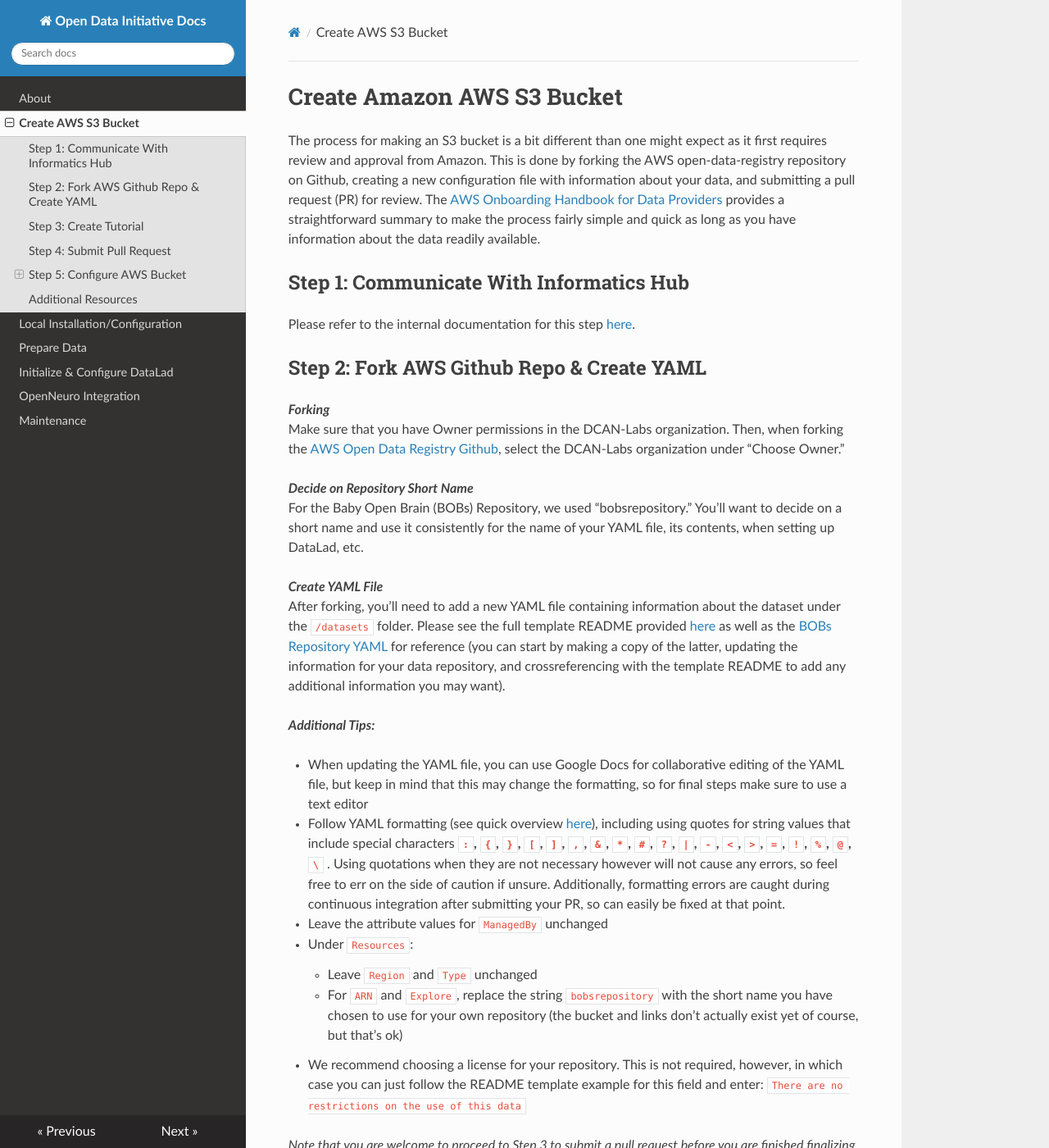
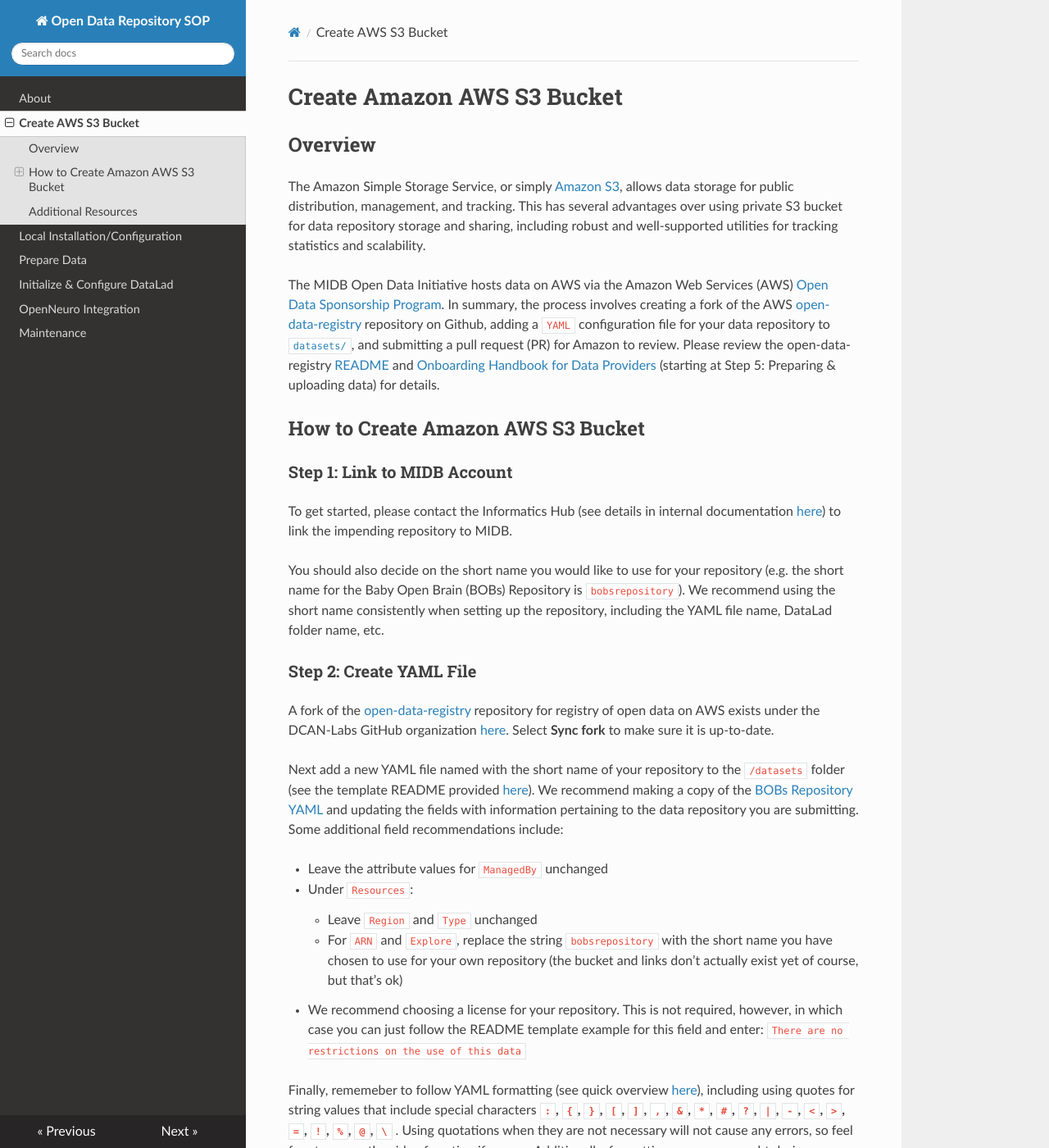
Before and after one commit to DCAN-Labs/opendatainit-docs, an MkDocs documentation site: the page built from docs/aws.md, in a window 1280 px wide and 1400 px high. Shown: the whole window at 82% size. Built offline with MkDocs 1.6.1, drawn with Linux system fonts in a browser that asks for light colours; nearby versions of some CDN libraries; some of the changed text lies outside the part shown.

Commit message:
final main chunks of documentation added

```diff
--- a/docs/aws.md
+++ b/docs/aws.md
@@ -1,47 +1,46 @@
 # Create Amazon AWS S3 Bucket
 
-The process for making an S3 bucket is a bit different than one might expect as it first requires review and approval from Amazon. This is done by forking the AWS open-data-registry repository on Github, creating a new configuration file with information about your data, and submitting a pull request (PR) for review. The [AWS Onboarding Handbook for Data Providers](https://assets.opendata.aws/aws-onboarding-handbook-for-data-providers-en-US.pdf) provides a straightforward summary to make the process fairly simple and quick as long as you have information about the data readily available.
+## Overview
+The Amazon Simple Storage Service, or simply [Amazon S3](https://aws.amazon.com/s3/), allows data storage for public distribution, management, and tracking. This has several advantages over using private S3 bucket for data repository storage and sharing, including robust and well-supported utilities for tracking statistics and scalability.
 
-## Step 1: Communicate With Informatics Hub
-Please refer to the internal documentation for this step [here](https://docs.google.com/document/d/1qEC6YwhW-kik2z1EZAlhhUgNSrgH9XlweW-avR00Yls/edit?usp=sharing).
+The MIDB Open Data Initiative hosts data on AWS via the Amazon Web Services (AWS) [Open Data Sponsorship Program](https://aws.amazon.com/opendata/open-data-sponsorship-program/). In summary, the process involves creating a fork of the AWS [open-data-registry](https://github.com/awslabs/open-data-registry) repository on Github, adding a `YAML` configuration file for your data repository to [`datasets/`](https://github.com/awslabs/open-data-registry/tree/main/datasets), and submitting a pull request (PR) for Amazon to review. Please review the open-data-registry [README](https://github.com/DCAN-Labs/open-data-registry?tab=readme-ov-file#registry-of-open-data-on-aws) and [Onboarding Handbook for Data Providers](https://assets.opendata.aws/aws-onboarding-handbook-for-data-providers-en-US.pdf) (starting at Step 5: Preparing & uploading data) for details.
 
-## Step 2: Fork AWS Github Repo & Create YAML
-***Forking***
-Make sure that you have Owner permissions in the DCAN-Labs organization. Then, when forking the [AWS Open Data Registry Github](https://github.com/awslabs/open-data-registry?tab=readme-ov-file), select the DCAN-Labs organization under “Choose Owner.”
+## How to Create Amazon AWS S3 Bucket
+### Step 1: Link to MIDB Account
+To get started, please contact the Informatics Hub (see details in internal documentation [here](https://docs.google.com/document/d/1qEC6YwhW-kik2z1EZAlhhUgNSrgH9XlweW-avR00Yls/edit?usp=sharing)) to link the impending repository to MIDB.
 
-***Decide on Repository Short Name***
-For the Baby Open Brain (BOBs) Repository, we used “bobsrepository.” You’ll want to decide on a short name and use it consistently for the name of your YAML file, its contents, when setting up DataLad, etc.
+You should also decide on the short name you would like to use for your repository (e.g. the short name for the Baby Open Brain (BOBs) Repository is `bobsrepository`). We recommend using the short name consistently when setting up the repository, including the YAML file name, DataLad folder name, etc.
 
-***Create YAML File***
-After forking, you’ll need to add a new YAML file containing information about the dataset under the `/datasets` folder. Please see the full template README provided [here](https://github.com/awslabs/open-data-registry?tab=readme-ov-file#how-are-datasets-added-to-the-registry) as well as the [BOBs Repository YAML](https://github.com/LuciMoore/open-data-registry/blob/main/datasets/bobsrepository.yaml) for reference (you can start by making a copy of the latter, updating the information for your data repository, and crossreferencing with the template README to add any additional information you may want).
+### Step 2: Create YAML File
+A fork of the [open-data-registry](https://github.com/awslabs/open-data-registry) repository for registry of open data on AWS exists under the DCAN-Labs GitHub organization [here](https://github.com/DCAN-Labs/open-data-registry). Select **Sync fork** to make sure it is up-to-date.
 
-***Additional Tips:***
+Next add a new YAML file named with the short name of your repository to the `/datasets` folder (see the template README provided [here](https://github.com/awslabs/open-data-registry?tab=readme-ov-file#how-are-datasets-added-to-the-registry)). We recommend making a copy of the [BOBs Repository YAML](https://github.com/LuciMoore/open-data-registry/blob/main/datasets/bobsrepository.yaml) and updating the fields with information pertaining to the data repository you are submitting. Some additional field recommendations include:
 
-* When updating the YAML file, you can use Google Docs for collaborative editing of the YAML file, but keep in mind that this may change the formatting, so for final steps make sure to use a text editor
-* Follow YAML formatting (see quick overview [here](https://stackoverflow.com/a/22235064)), including using quotes for string values that include special characters  **`:`, `{`, `}`, `[`, `]`, `,`, `&`, `*`, `#`, `?`, `|`, `-`, `<`, `>`, `=`, `!`, `%`, `@`, `\`** . Using quotations when they are not necessary however will not cause any errors, so feel free to err on the side of caution if unsure. Additionally, formatting errors are caught during continuous integration after submitting your PR, so can easily be fixed at that point.
 * Leave the attribute values for `ManagedBy` unchanged
 * Under `Resources`:
     * Leave `Region` and `Type` unchanged
     * For `ARN` and `Explore`, replace the string `bobsrepository` with the short name you have chosen to use for your own repository (the bucket and links don’t actually exist yet of course, but that’s ok)
 * We recommend choosing a license for your repository. This is not required, however, in which case you can just follow the README template example for this field and enter: `There are no restrictions on the use of this data`
 
+Finally, rememeber to follow YAML formatting (see quick overview [here](https://stackoverflow.com/a/22235064)), including using quotes for string values that include special characters  **`:`, `{`, `}`, `[`, `]`, `,`, `&`, `*`, `#`, `?`, `|`, `-`, `<`, `>`, `=`, `!`, `%`, `@`, `\`** . Using quotations when they are not necessary will not cause any errors, so feel free to err on the side of caution if unsure. Additionally, formatting errors are caught during continuous integration after submitting your PR, so can easily be fixed at that point.
+
 *Note that you are welcome to proceed to Step 3 to submit a pull request before you are finished finalizing the YAML file. Just make sure to keep the PR in draft mode until ready for review.*
 
-## Step 3: Create Tutorial
+### Step 3: Create Tutorial
 Within the YAML file (under `DataAtWork` > `Tutorials`), you are required to provide a link to a “tutorial,” which for a data repository can simply be instructions on how to access and download the data. The BOBS Repository YAML currently links to the [View or Download the BOBS Repository](https://bobsrepository.readthedocs.io/en/latest/data_access/) section of the [BOBS Repository Docs page](https://bobsrepository.readthedocs.io/en/latest/), but for the initial submission for review, we created a simple markdown file on a public GitHub repository that, following the layout of the [INDI tutorial](https://fcon_1000.projects.nitrc.org/indi/s3/index.html), provided a basic explanation of the data format/organization and how to access via Cyberduck.
 
-## Step 4: Submit Pull Request
+### Step 4: Submit Pull Request
 Submit a PR to the central repository and inform the Informatics Hub. Informatics will contact Amazon to link the repository with the MIDB account (Step 4 in the [AWS Handbook](https://assets.opendata.aws/aws-onboarding-handbook-for-data-providers-en-US.pdf)), create the S3 bucket referenced in the YAML (assuming it is available), and inform Amazon that the necessary steps to merge the PR have been completed. Once merged (this may take a few days), you will be provided with AWS credentials for read/write access to the bucket and you can proceed to upload your data!
 
-## Step 5: Configure AWS Bucket
+### Step 5: AWS Bucket Configuration
 Informatics will handle the majority of the configurations required to make the bucket publicly available, but there may be additional features you wish to employ that require access to the AWS web console. You can either request Informatics (the "root" user) to make these updates for you or ask that they add you as an [IAM user](https://docs.aws.amazon.com/IAM/latest/UserGuide/id_users.html) to access the web console directly to make changes. The following are recommended configurations to ensure public accessibility and allow tracking for repository usage:
 
-### Enable ACLs Under Object Ownership
+#### Enable ACLs Under Object Ownership
 Though Amazon generally recommends using a bucket policy instead, our current process requires that **ACLs enabled** be checked under **Object Ownership**:
 
 ![](images/edit-object-ownership.jpg)
 
-### Update ACL Permissions
+#### Update ACL Permissions
 While AWS buckets are publicly accessible and can be downloaded using Cyberduck or a web browser (if the `index.html` file is properly configured), individual file permissions may still prevent users from accessing the repository.
 
 To update Access Control Lists (ACLs) and allow external users to download data:
@@ -54,9 +53,10 @@
 4. Check **I understand the effects of these changes on my objects and buckets**
 5. Click **Save changes**.
 
-### Tracking Repository Usage
+#### Tracking Repository Usage
 In order to view statistics collected for your repository, Informatics will need to give your IAM account “Storage Lens” permissions. If you are interested in obtaining more detailed information, including the number of people who have viewed and/or downloaded the repository - including anonymous downloads via Cyberduck or web browser - Informatics will create a separate bucket to stash server access logs that contain more detailed information (see [Enabling Amazon S3 server access logging](https://docs.aws.amazon.com/AmazonS3/latest/userguide/enable-server-access-logging.html)). Note that it takes up to 48 hours to populate with logging data.
 
 ## Additional Resources
+[AWS Onboarding Handbook for Data Providers](https://assets.opendata.aws/aws-onboarding-handbook-for-data-providers-en-US.pdf)
 [AWS Samples](https://github.com/aws-samples/)
 [Youtube tutorial: adding your data to Registry of Open Data on AWS](https://www.youtube.com/watch?v=5nocWdjN1DA)
--- a/mkdocs.yml
+++ b/mkdocs.yml
@@ -1,4 +1,4 @@
-site_name: Open Data Initiative Docs
+site_name: Open Data Repository SOP
 theme: readthedocs
 
 markdown_extensions:
```
Also changed, not shown: docs/index.md (+11 -22 lines), docs/openneuro.md (+5 -4 lines).
